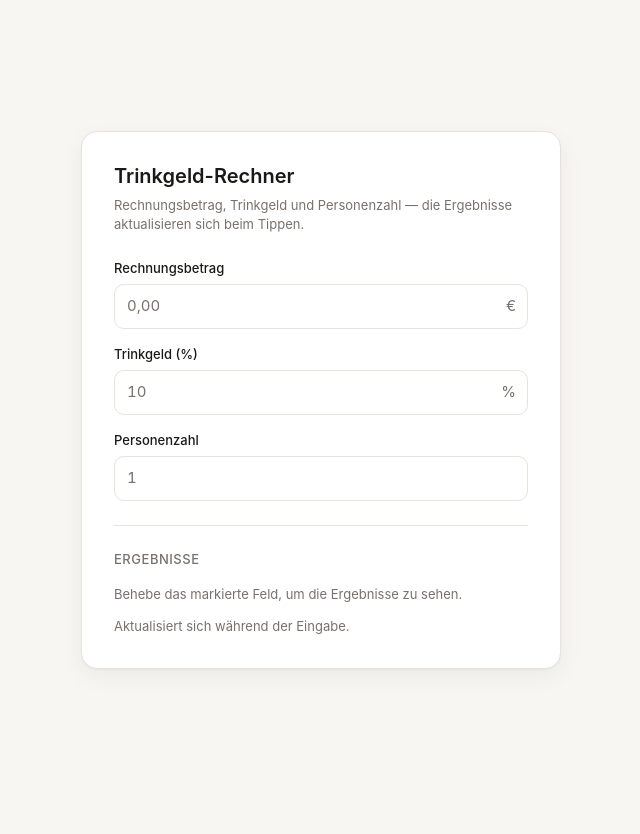
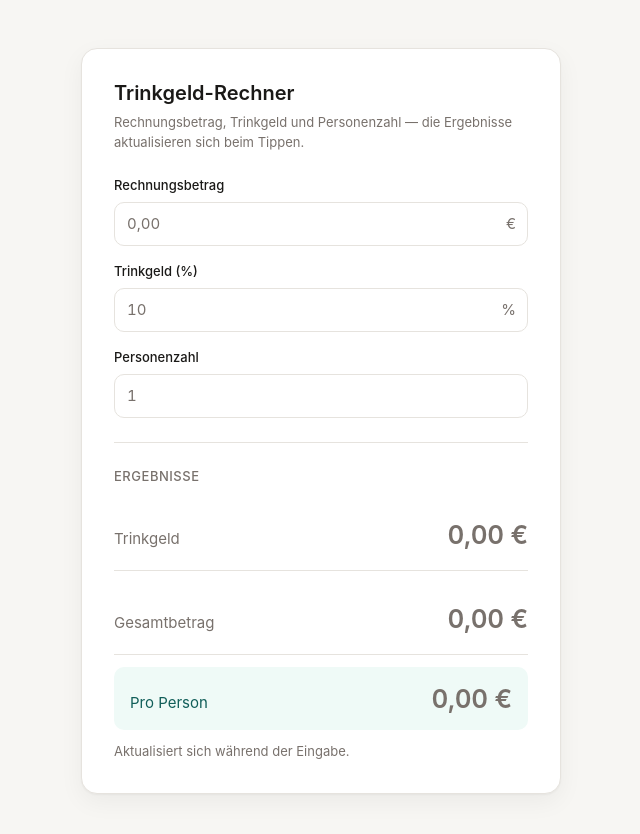
Before and after one commit to testuser12713/e2e-vite-tip-20261003-225447-0e33, a React (Vite) app: page / in a window 1280 px wide. Shown: the top 834 px of the page, without its empty margins (319-959 px from the left). Before the commit the page ends 800 px from the top, so only its background shows below. Built offline with nearby package versions, Linux system fonts and the light colour scheme.

Commit message:
refactor: review iteration 1
Ref #11

```diff
--- a/src/components/ResultPanel.tsx
+++ b/src/components/ResultPanel.tsx
@@ -1,10 +1,19 @@
 import { formatEuro } from '../calc';
-import type { CalcOutcome } from '../types';
+import type { CalcOutcome, FieldName } from '../types';
 
-export function ResultPanel(props: { outcome: CalcOutcome }): JSX.Element {
-  const { outcome } = props;
+const FIELD_ORDER: FieldName[] = ['bill', 'tipPercent', 'people'];
+
+export function ResultPanel(props: {
+  outcome: CalcOutcome;
+  touched: Partial<Record<FieldName, boolean>>;
+}): JSX.Element {
+  const { outcome, touched } = props;
   const hasResult = outcome.ok;
-  const hasErrors = !outcome.ok && Object.keys(outcome.errors).length > 0;
+  const hasErrors =
+    !outcome.ok &&
+    FIELD_ORDER.some(
+      (field) => touched[field] === true && Boolean(outcome.errors[field]),
+    );
 
   const tipValue = hasResult
     ? formatEuro(outcome.result.tipCents)
--- a/src/components/TipCalculator.tsx
+++ b/src/components/TipCalculator.tsx
@@ -104,7 +104,7 @@ export function TipCalculator(): JSX.Element {
 
       <FieldErrors errors={errors} touched={touched} />
 
-      <ResultPanel outcome={outcome} />
+      <ResultPanel outcome={outcome} touched={touched} />
     </section>
   );
 }
```
Also changed, not shown: 1 other file (tests, documents, lock files or other folders).
